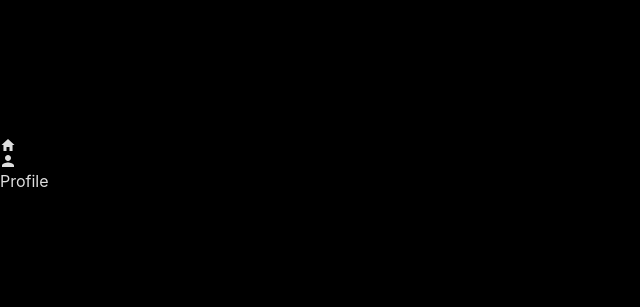
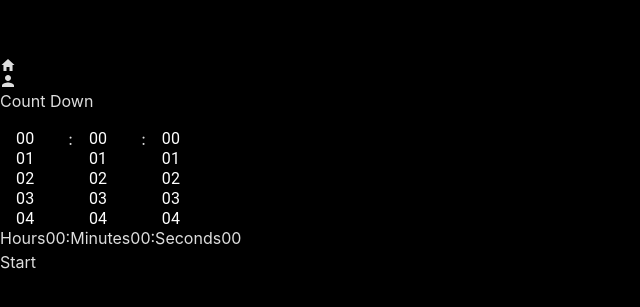
Before and after one commit to KerlosSoNy/focus, a React (Vite) app: page /profile in a window 1280 px wide. Shown: the part 235-542 px from the top of the page, without its empty margins (0-640 px from the left). Built offline with nearby package versions, Linux system fonts and the light colour scheme.

Commit message:
count down

```diff
--- a/index.html
+++ b/index.html
@@ -2,7 +2,6 @@
 <html lang="en">
   <head>
     <meta charset="UTF-8" />
-    <link rel="icon" type="image/svg+xml" href="/vite.svg" />
     <meta name="viewport" content="width=device-width, initial-scale=1.0" />
     <title>Focus</title>
   </head>
--- a/package.json
+++ b/package.json
@@ -10,6 +10,10 @@
     "preview": "vite preview"
   },
   "dependencies": {
+    "@emotion/react": "^11.11.4",
+    "@emotion/styled": "^11.11.5",
+    "@mui/icons-material": "^5.15.19",
+    "@mui/material": "^5.15.19",
     "localforage": "^1.10.0",
     "match-sorter": "^6.3.4",
     "rc-progress": "^4.0.0",
@@ -17,11 +21,13 @@
     "react-dom": "^18.2.0",
     "react-icons": "^5.2.1",
     "react-router-dom": "^6.23.1",
+    "react-slick": "^0.30.2",
     "sort-by": "^1.2.0"
   },
   "devDependencies": {
     "@types/react": "^18.2.66",
     "@types/react-dom": "^18.2.22",
+    "@types/react-slick": "^0.23.13",
     "@typescript-eslint/eslint-plugin": "^7.2.0",
     "@typescript-eslint/parser": "^7.2.0",
     "@vitejs/plugin-react-swc": "^3.5.0",
--- a/src/Pages/profile/Profile.tsx
+++ b/src/Pages/profile/Profile.tsx
@@ -1,8 +1,161 @@
+import Select from '@mui/material/Select';
+import { useEffect, useState } from 'react';
+import { seconds } from '../../Variables/Seconds';
+import { minutes } from '../../Variables/minutes';
+import { hours } from '../../Variables/hours';
+import Button from '../../components/Button/Button';
+
 
 export default function Profile() {
+    const [hours2, setHours] = useState<any>(0)
+    const [seconds2, setSeconds] = useState<any>(0)
+    const [minute2, setMinutes] = useState<any>(0)
+    const [disabled, setDisabled] = useState(false)
+    const [intervalId, setIntervalId] = useState<any>(null);
+
+    const handleSeconds = (e: any) => {
+        setSeconds(e)
+    }
+    const handleHours = (e: any) => {
+        setHours(e)
+    }
+    const handleMinutes = (e: any) => {
+        setMinutes(e)
+    }
+
+    const startTimer = () => {
+        setDisabled(true);
+        setIntervalId(
+            setInterval(() => {
+                setSeconds((prevSeconds: any) => {
+                    const nextSeconds = prevSeconds - 1;
+                    if (nextSeconds === -1) {
+                        setMinutes(0);
+                        return 59;
+                    }
+                    return nextSeconds;
+                });
+            }, 1000)
+        );
+    };
+
+    useEffect(() => {
+        if (minutes === 0) {
+            setHours((prevHours: any) => prevHours - 1);
+            setMinutes(59);
+        }
+    }, [minutes]);
+
+    useEffect(() => {
+        if (seconds2 === 0 && minute2 === 0 && hours2 === 0) {
+            clearInterval(intervalId)
+            setDisabled(false)
+            setSeconds(0)
+            setMinutes(0)
+            setHours(0)
+            alert('Time is up')
+        }
+    }, [seconds2])
     return (
         <div
-            className="flex items-center justify-center h-screen bg-slate-800 text-white"
-        >Profile</div>
+            className="flex flex-col gap-5 items-center py-4 justify-center h-[85vh] bg-black text-white"
+        >
+            <h1 className="text-3xl font-bold">Count Down</h1>
+            <div className='flex flex-row-reverse gap-3'>
+                <Select
+                    disabled={disabled}
+                    multiple
+                    native
+                    value={seconds2}
+                    onChange={(e: any) => handleSeconds(e.currentTarget.value)}
+                    inputProps={{
+                        id: 'select-multiple-native',
+                    }}
+                    sx={{
+                        color: 'white',
+                    }}
+                >
+                    {
+                        seconds.map((e: any) => {
+                            return (
+                                <option key={e} value={e}>
+                                    {e < 10 ? `0${e}` : e}
+                                </option>
+                            )
+                        })
+                    }
+                </Select>
+                <span className='text-3xl my-auto'>:</span>
+                <Select
+                    disabled={disabled}
+                    multiple
+                    native
+                    value={minute2}
+                    onChange={(e: any) => handleMinutes(e.currentTarget.value)}
+                    inputProps={{
+                        id: 'select-multiple-native',
+                    }}
+                    sx={{
+                        color: 'white',
+                    }}
+                >
+                    {
+                        minutes.map((e: any) => {
+                            return (
+                                <option key={e} value={e}>
+                                    {e < 10 ? `0${e}` : e}
+                                </option>
+                            )
+                        })
+                    }
+                </Select>
+                <span className='text-3xl my-auto'>:</span>
+                <Select
+                    multiple
+                    native
+                    disabled={disabled}
+                    value={hours2}
+                    onChange={(e: any) => handleHours(e.currentTarget.value)}
+                    inputProps={{
+                        id: 'select-multiple-native',
+                    }}
+                    sx={{
+                        color: 'white',
+                    }}
+                >
+                    {
+                        hours.map((e: any) => {
+                            return (
+                                <option key={e} value={e}>
+                                    {e < 10 ? `0${e}` : e}
+                                </option>
+                            )
+                        })
+                    }
+                </Select>
+            </div>
+            <div className='flex flex-row gap-14'>
+                <span className='flex flex-col text-center'>
+                    <span>Hours</span>
+                    <span>{hours2 < 10 ? `0${hours2}` : hours2}</span>
+                </span>
+                <span className='my-auto text-2xl'>:</span>
+                <span className='flex flex-col text-center'>
+                    <span>Minutes</span>
+                    <span>{minute2 < 10 ? `0${minute2}` : minute2}</span>
+                </span>
+                <span className='my-auto text-2xl'>:</span>
+                <span className='flex flex-col text-center'>
+                    <span>Seconds</span>
+                    <span>{seconds2 < 10 ? `0${seconds2}` : seconds2}</span>
+                </span>
+            </div>
+
+            <Button
+                color="bg-green-500 px-4"
+                title="Start"
+                doSomething={startTimer}
+            />
+        </div>
     )
 }
--- /dev/null
+++ b/src/Variables/Seconds.ts
@@ -0,0 +1,61 @@
+export const seconds = [
+    '0',
+    '1',
+    '2',
+    '3',
+    '4',
+    '5',
+    '6',
+    '7',
+    '8',
+    '9',
+    '10',
+    '11',
+    '12',
+    '13',
+    '14',
+    '15',
+    '16',
+    '17',
+    '18',
+    '19',
+    '20',
+    '21',
+    '22',
+    '23',
+    '24',
+    '25',
+    '26',
+    '27',
+    '28',
+    '29',
+    '30',
+    '31',
+    '32',
+    '33',
+    '34',
+    '35',
+    '36',
+    '37',
+    '38',
+    '39',
+    '40',
+    '41',
+    '42',
+    '43',
+    '44',
+    '45',
+    '46',
+    '47',
+    '48',
+    '49',
+    '50',
+    '51',
+    '52',
+    '53',
+    '54',
+    '55',
+    '56',
+    '57',
+    '58',
+    '59',]
--- /dev/null
+++ b/src/Variables/hours.ts
@@ -0,0 +1,26 @@
+export const hours = [
+    '0',
+    '1',
+    '2',
+    '3',
+    '4',
+    '5',
+    '6',
+    '7',
+    '8',
+    '9',
+    '10',
+    '11',
+    '12',
+    '13',
+    '14',
+    '15',
+    '16',
+    '17',
+    '18',
+    '19',
+    '20',
+    '21',
+    '22',
+    '23',
+]
--- /dev/null
+++ b/src/Variables/minutes.ts
@@ -0,0 +1,62 @@
+export const minutes = [
+    '0',
+    '1',
+    '2',
+    '3',
+    '4',
+    '5',
+    '6',
+    '7',
+    '8',
+    '9',
+    '10',
+    '11',
+    '12',
+    '13',
+    '14',
+    '15',
+    '16',
+    '17',
+    '18',
+    '19',
+    '20',
+    '21',
+    '22',
+    '23',
+    '24',
+    '25',
+    '26',
+    '27',
+    '28',
+    '29',
+    '30',
+    '31',
+    '32',
+    '33',
+    '34',
+    '35',
+    '36',
+    '37',
+    '38',
+    '39',
+    '40',
+    '41',
+    '42',
+    '43',
+    '44',
+    '45',
+    '46',
+    '47',
+    '48',
+    '49',
+    '50',
+    '51',
+    '52',
+    '53',
+    '54',
+    '55',
+    '56',
+    '57',
+    '58',
+    '59'
+]
```
Also changed, not shown: 1 other file (tests, documents, lock files or other folders).
